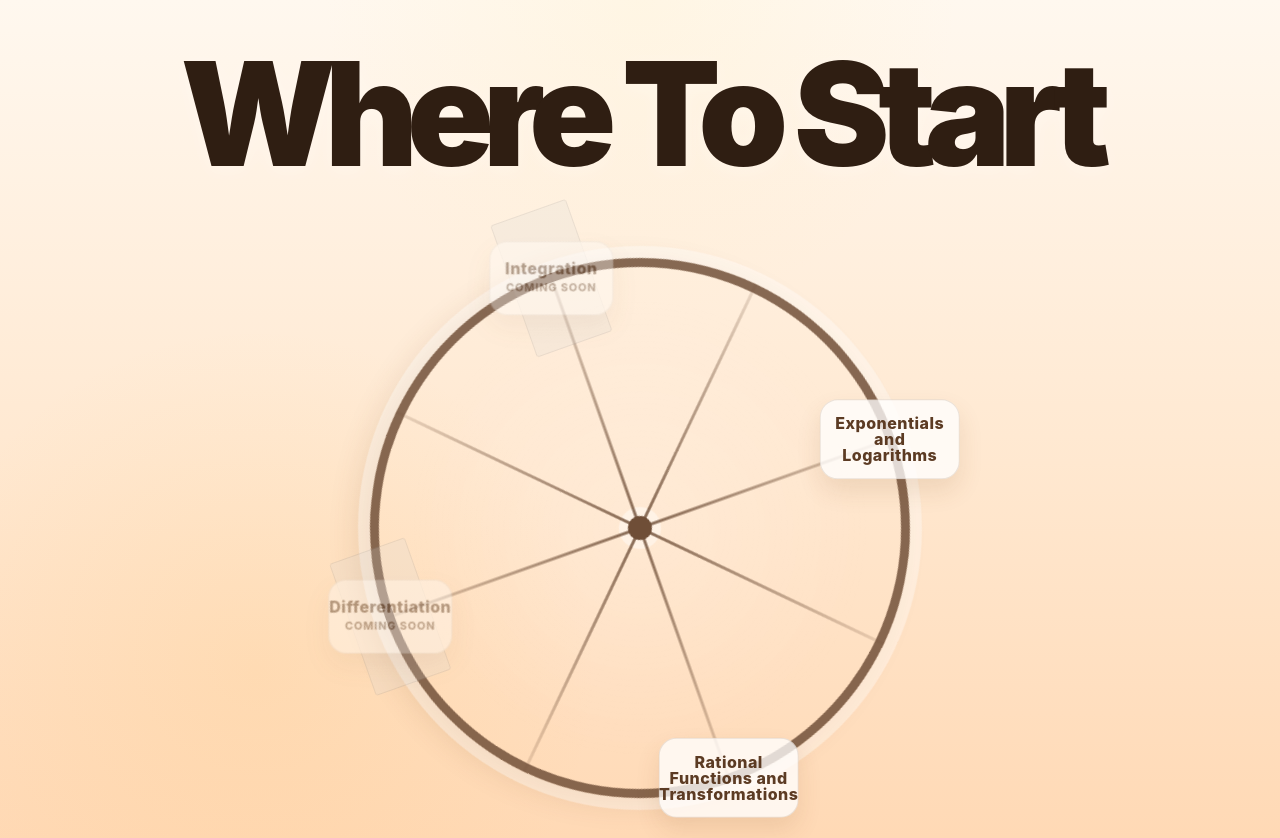
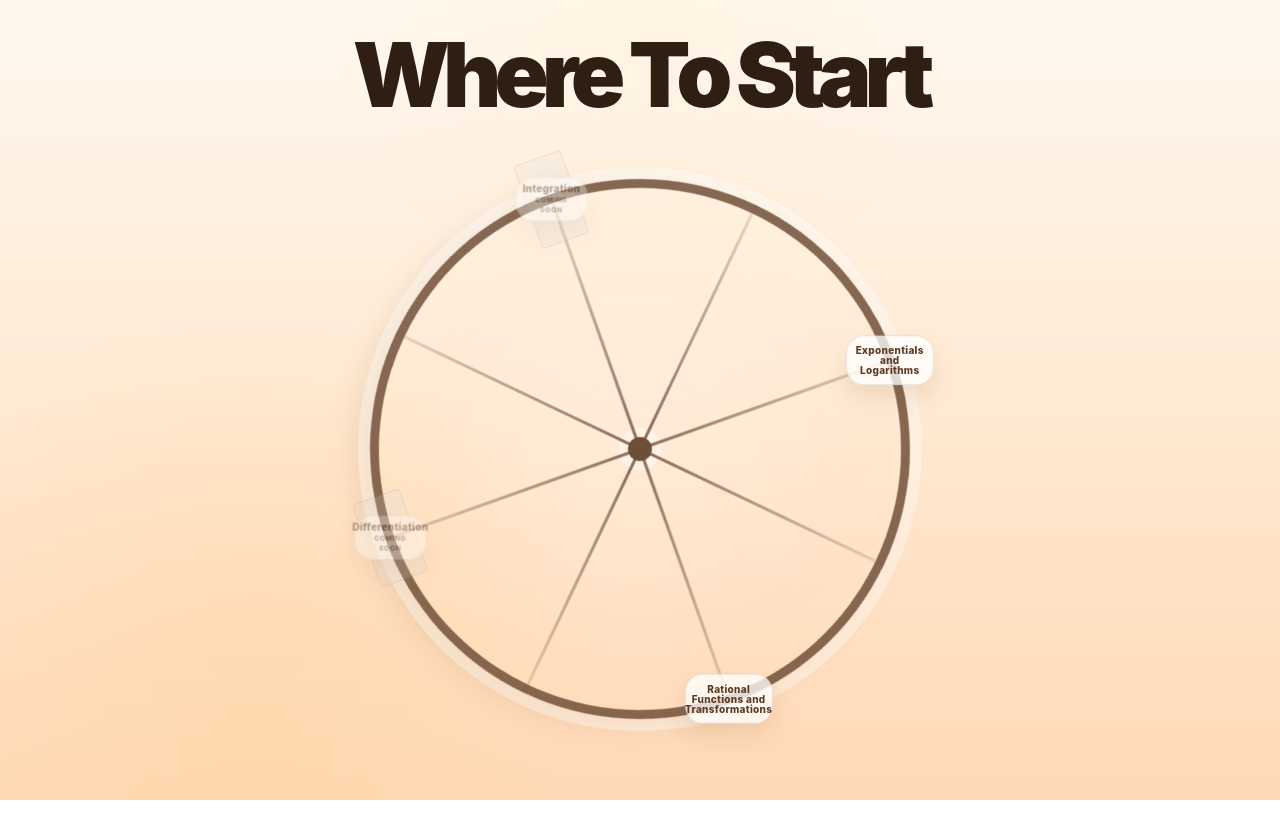
Before and after one commit to AshWebbStrong/IBHL-Revision, a React (Vite) app: page / in a window 1280 px wide. After the commit the page ends 800 px from the top, so only its background shows below. Built offline with nearby package versions, Linux system fonts and the light colour scheme.

Commit message:
size testing

```diff
--- a/src/styles/base.css
+++ b/src/styles/base.css
@@ -26,10 +26,18 @@
     linear-gradient(180deg, #13171d 0%, #0f1217 100%);
 }
 
+html {
+  margin: 0;
+  min-height: 100%;
+  font-size: 16px;
+  scroll-behavior: smooth;
+}
+
 *,
 *::before,
 *::after {
   box-sizing: border-box;
+  min-width: 0;
 }
 
 html,
@@ -44,10 +52,15 @@ body {
   line-height: 1.5;
   text-rendering: optimizeLegibility;
   -webkit-font-smoothing: antialiased;
+  overflow-x: clip;
   background:
     radial-gradient(circle at top left, rgba(215, 154, 99, 0.12), transparent 24%),
     radial-gradient(circle at top right, rgba(240, 201, 166, 0.08), transparent 18%),
     linear-gradient(180deg, #12161c 0%, #0f1217 100%);
+}
+
+#root {
+  min-height: 100dvh;
 }
 
 a {
@@ -57,7 +70,8 @@ a {
 
 button,
 input,
-textarea {
+textarea,
+select {
   font: inherit;
 }
 
@@ -65,12 +79,48 @@ button {
   cursor: pointer;
 }
 
-img {
+img,
+svg,
+video,
+canvas {
   max-width: 100%;
+  height: auto;
   display: block;
+}
+
+textarea {
+  resize: vertical;
 }
 
 ::selection {
   background: rgba(215, 154, 99, 0.24);
   color: #fffaf4;
 }
+
+/* Slightly smaller desktops / large laptops */
+@media (max-width: 1500px) {
+  html {
+    font-size: 13px;
+  }
+}
+
+/* Standard laptops */
+@media (max-width: 1280px), (max-height: 900px) {
+  html {
+    font-size: 11px;
+  }
+}
+
+/* Smaller laptops / short screens */
+@media (max-width: 1100px), (max-height: 800px) {
+  html {
+    font-size: 10px;
+  }
+}
+
+/* Very cramped screens */
+@media (max-width: 900px), (max-height: 700px) {
+  html {
+    font-size: 9px;
+  }
+}
```
